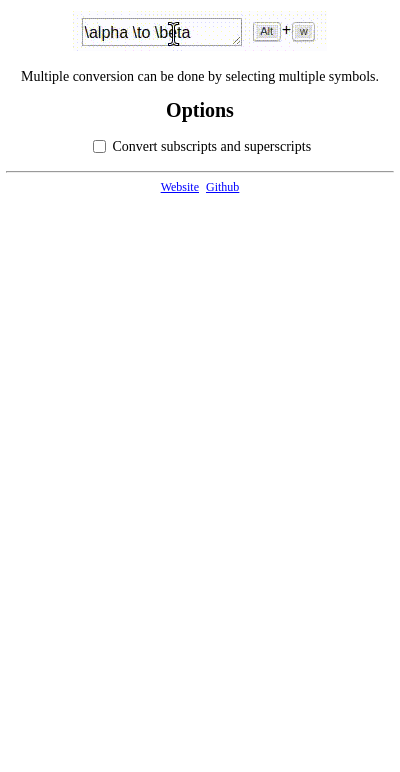
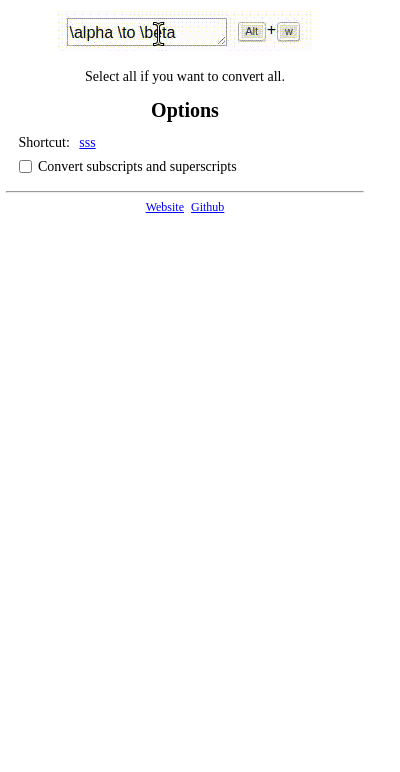
Before and after one commit to golopot/tex-to-unicode, a browser extension: page chrome/popup.html in a window 400 px wide. Shown: the part 72-844 px from the top of the page. Drawn offline with Linux system fonts and the light colour scheme.

Commit message:
Add option to change shortcut in popup

```diff
--- a/chrome/popup.html
+++ b/chrome/popup.html
@@ -4,7 +4,7 @@
     <title>Popup</title>
     <style>
       body {
-        width: 400px;
+        width: 370px;
         text-align: center;
         font-size: 14px;
         margin: 0;
@@ -20,10 +20,18 @@
       }
       fieldset {
         border: 0;
+        text-align: left;
       }
       fieldset input {
         position: relative;
         top: 2px;
+        margin-left: 0px;
+      }
+      .options .shortcut {
+        padding-left: 6px;
+      }
+      .options > div + div{
+        margin-top: 4px;
       }
       footer {
         font-size: 12px;
@@ -37,12 +45,17 @@
     <h1>TeX to Unicode</h1>
     <p>Move caret to the TeX symbol and press <kbd>Alt + w </kbd>to convert.</p>
     <img src="/assets/popup-howto.gif"/>
-    <p>Multiple conversion can be done by selecting multiple symbols.</p>
+    <p>Select all if you want to convert all.</p>
 
     <h1>Options</h1>
     <fieldset class="options">
-      <input type="checkbox" id="option-subscripts" name="subscripts">
-      <label for="option-subscripts">Convert subscripts and superscripts</label>
+      <div>
+        <span>Shortcut: <a href="chrome://extensions/shortcuts" class="shortcut">sss</a></span>
+      </div>
+      <div>
+        <input type="checkbox" id="option-subscripts" name="subscripts">
+        <label for="option-subscripts">Convert subscripts and superscripts</label>
+      </div>
     </fieldset>
 
     <hr>
--- a/chrome/popup.js
+++ b/chrome/popup.js
@@ -1,3 +1,5 @@
+chrome.commands.getAll(console.log)
+
 chrome.storage.local.get(['options'], ({options = {}}) => {
 
   Array.from(document.querySelectorAll('.options input'))
@@ -7,6 +9,13 @@ chrome.storage.local.get(['options'], ({options = {}}) => {
       }
     })
 
+})
+
+chrome.commands.getAll((commands) => {
+  document
+    .querySelector('.options .shortcut')
+    .innerHTML
+     = commands[1].shortcut || 'unset'
 })
 
 
```
